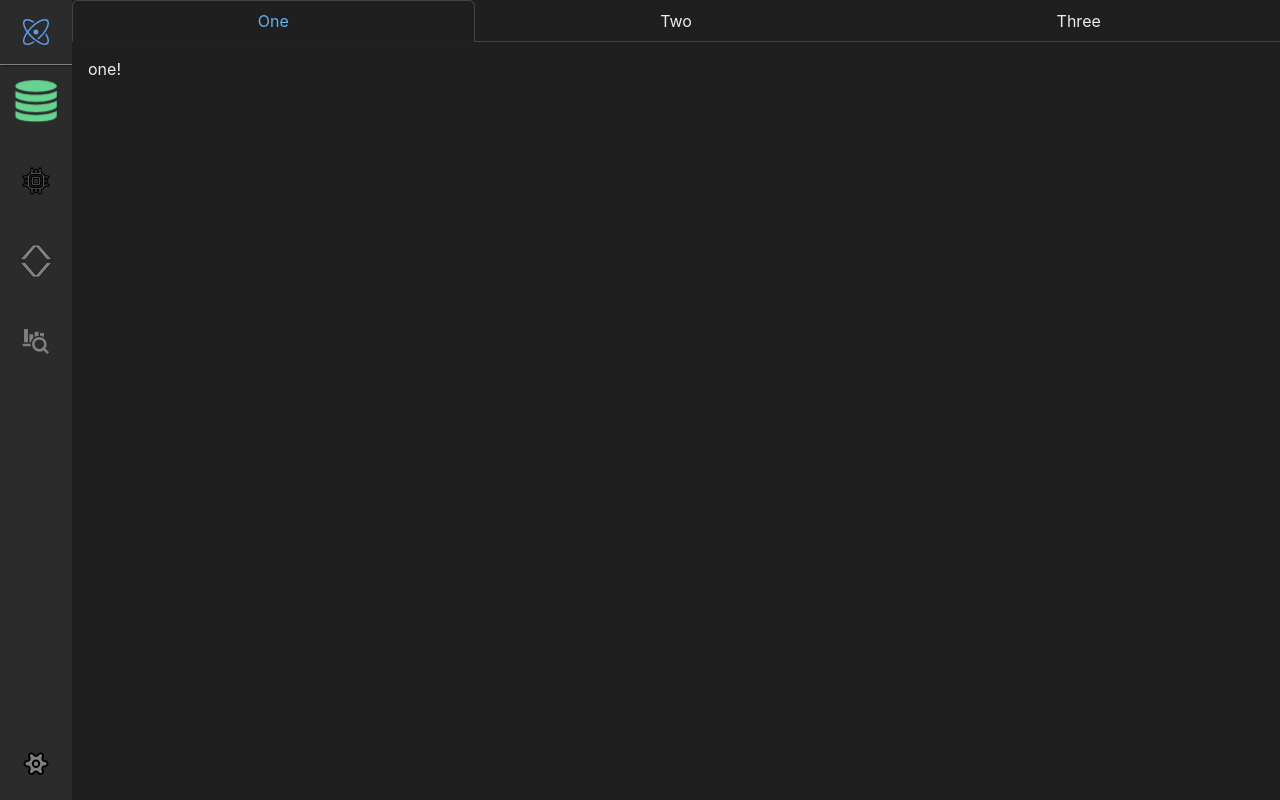
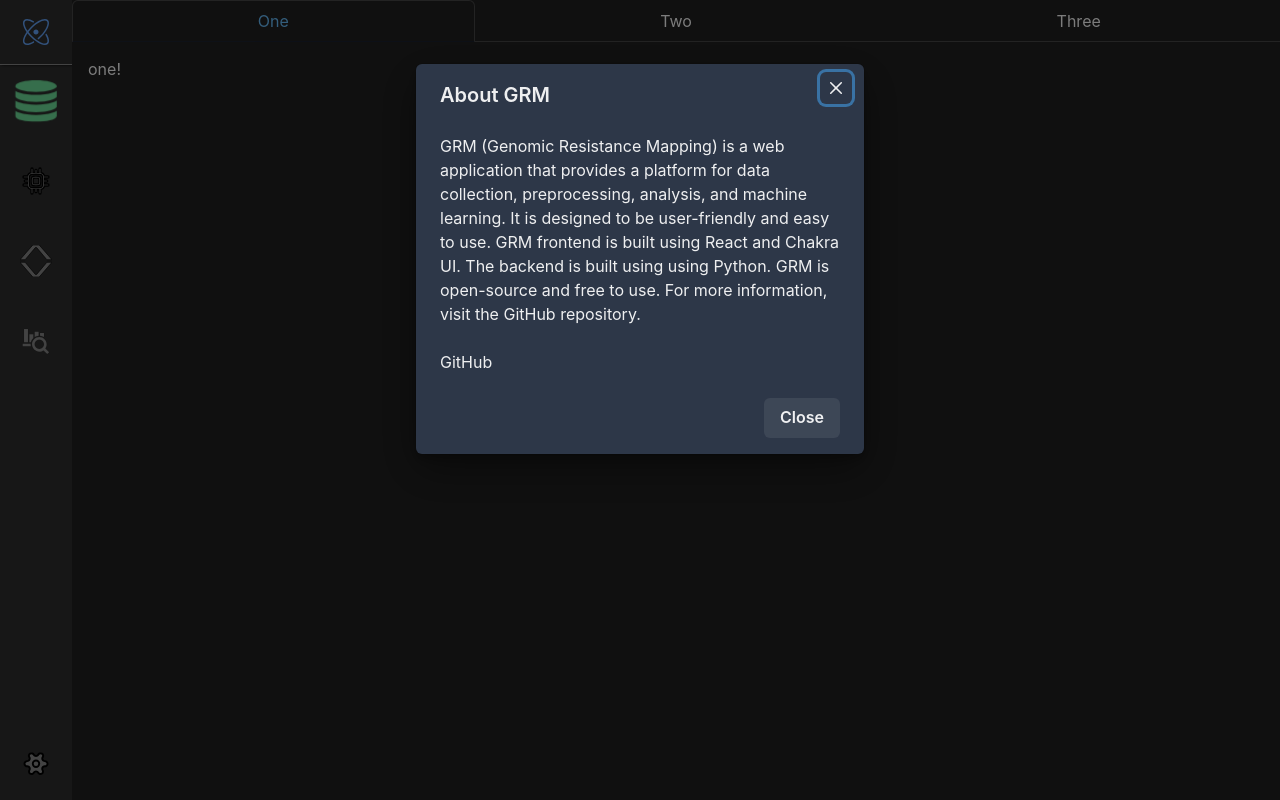
Before and after one commit to mhdeeb/grm-ui, a React app: page /collection in a window 1280 px wide. Both pictures are taken after a click on the element 36 px from the left and 32 px from the top of the page. Built offline with nearby package versions, Linux system fonts and the light colour scheme.

Commit message:
Add about

```diff
--- a/src/components/Navbar.tsx
+++ b/src/components/Navbar.tsx
@@ -5,7 +5,8 @@
 import AnalysisSVG from '../components/svg/AnalysisSVG';
 import SettingsSVG from '../components/svg/SettingsSVG';
 import ListLink from './ListLink';
-import { Flex, Spacer, Image, Heading, useStyleConfig, Center, VStack, Tooltip } from '@chakra-ui/react';
+import { Flex, Spacer, Image, Heading, useStyleConfig, Center, VStack, Tooltip, useDisclosure, Modal, ModalOverlay, ModalContent, ModalHeader, ModalCloseButton, ModalBody, ModalFooter, Button } from '@chakra-ui/react';
+import { Link } from 'react-router-dom';
 
 export default function Navbar() {
     const titleStyle: any = {
@@ -20,9 +21,33 @@
         height: '2rem',
     }
 
+    const { isOpen, onOpen, onClose } = useDisclosure();
+
     return (
+        <>
+            <Modal isOpen={isOpen} onClose={onClose}>
+                <ModalOverlay />
+                <ModalContent>
+                    <ModalHeader>About GRM</ModalHeader>
+                    <ModalCloseButton />
+                    <ModalBody>
+                        GRM (Genomic Resistance Mapping) is a web application that provides a platform for data collection,
+                        preprocessing, analysis, and machine learning. It is designed to be user-friendly and easy to use.
+                        GRM frontend is built using React and Chakra UI. The backend is built using using Python.
+                        GRM is open-source and free to use. For more information, visit the GitHub repository.
+                        <br />
+                        <br />
+                        <Link to="https://github.com/editnori/Genomic-Resistance-Mapping-GRM-">GitHub</Link>
+                    </ModalBody>
+                    <ModalFooter>
+                        <Button onClick={onClose}>
+                            Close
+                        </Button>
+                    </ModalFooter>
+                </ModalContent>
+            </Modal>
             <Flex __css={useStyleConfig('Navbar')} flexDirection="column">
-            <Heading>
+                <Heading onClick={onOpen}>
                     <Tooltip label="GRM" openDelay={1500}>
                         <Center style={titleStyle}>
                             <Image draggable="false" style={titleImgStyle} src={TitleIcon} />
@@ -38,5 +63,6 @@
                     <ListLink icon={SettingsSVG} to="/settings" text="Settings" />
                 </VStack >
             </Flex >
+        </>
     );
 }
```
Also changed, not shown: 10 other files (tests, documents, lock files or other folders). Lines whose indentation alone changed are shown as unchanged.
